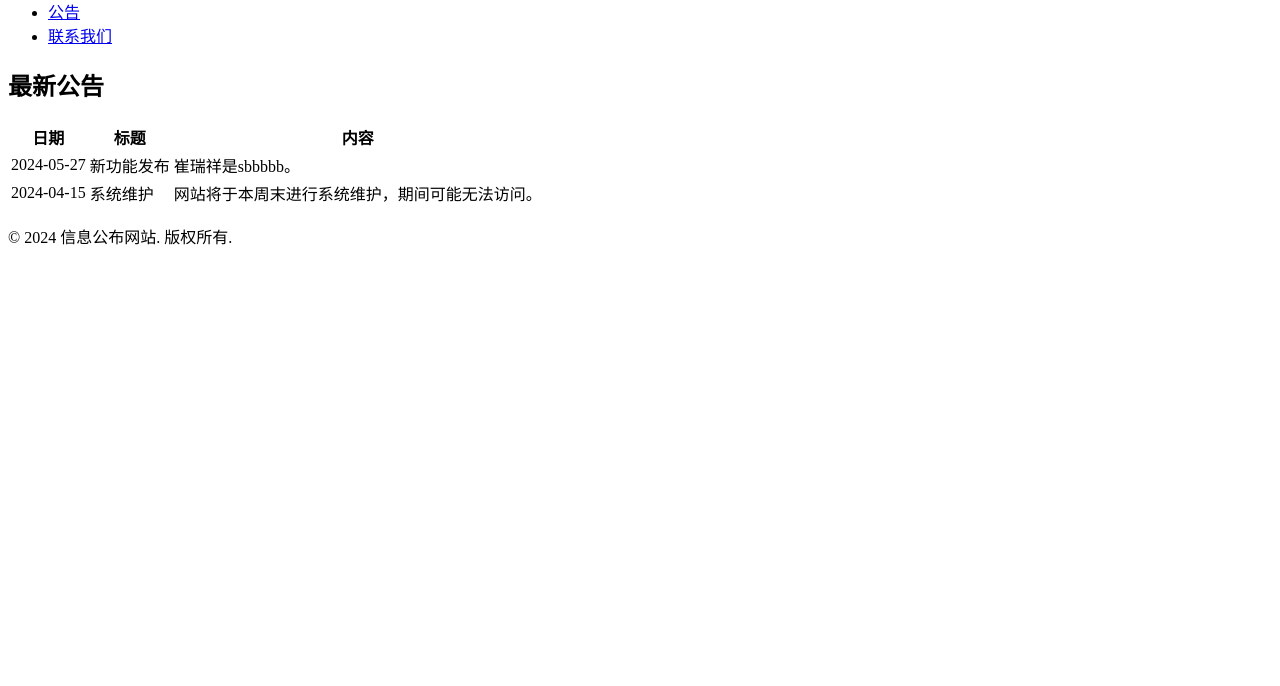
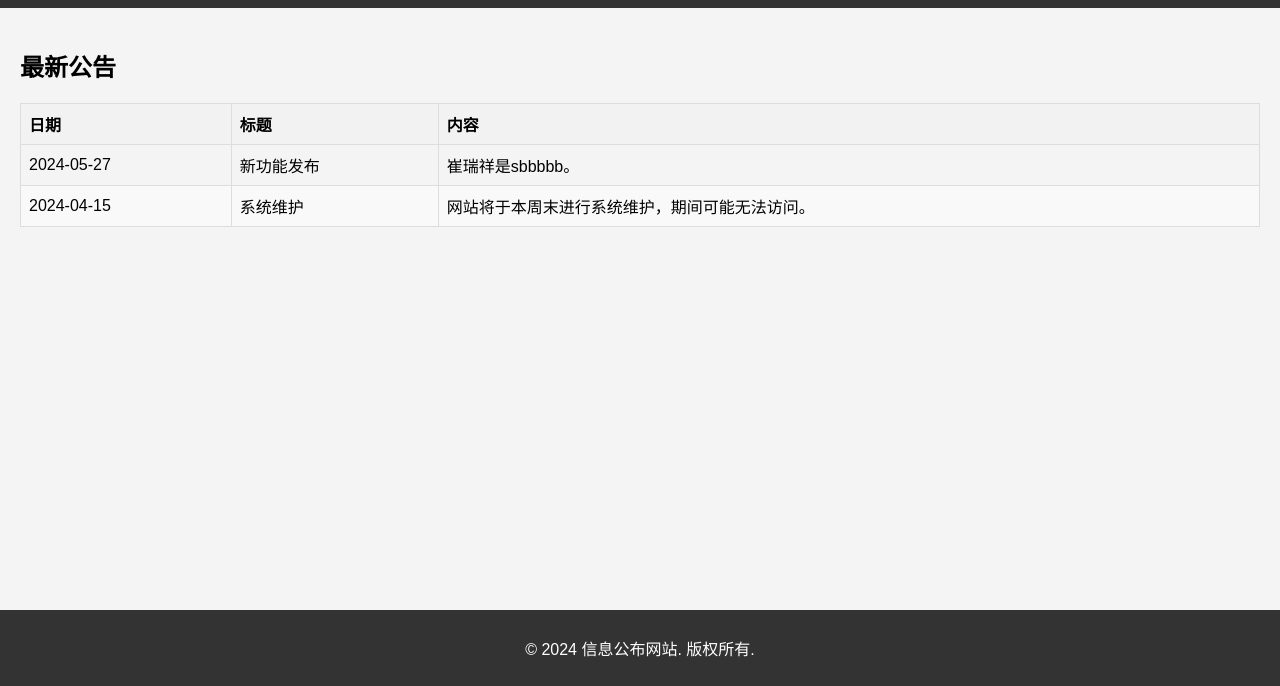
Before and after one commit to KEVINN6/KEVINN6.github.io, a plain HTML site: page index.html in a window 1280 px wide. Shown: the part 114-800 px from the top of the page. Drawn offline with Linux system fonts and the light colour scheme.

Commit message:
Update index.html

```diff
--- a/index.html
+++ b/index.html
@@ -4,7 +4,7 @@
     <meta charset="UTF-8">
     <meta name="viewport" content="width=device-width, initial-scale=1.0">
     <title>信息公布网站</title>
-    <link rel="stylesheet" href="css/styles.css">
+    <link rel="stylesheet" href="css/styles1.css">
 </head>
 <body>
 <header>
```
